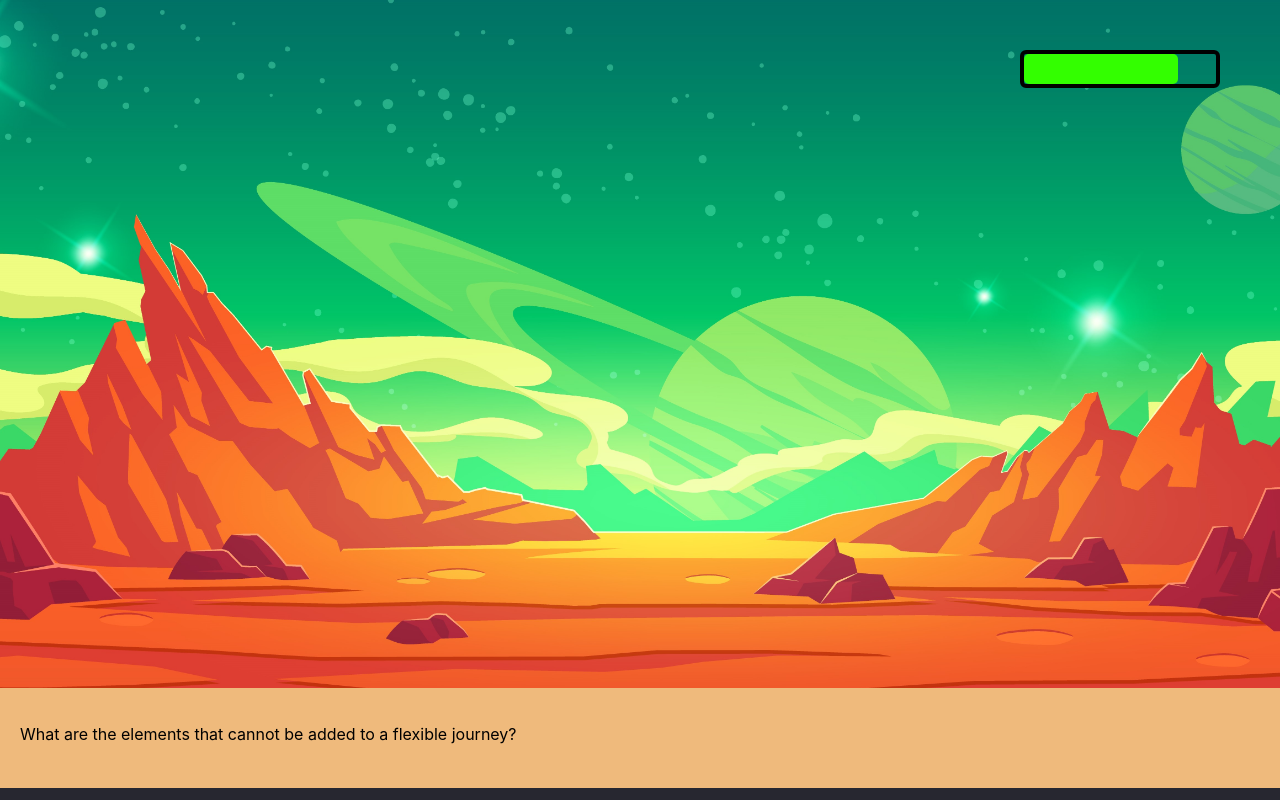
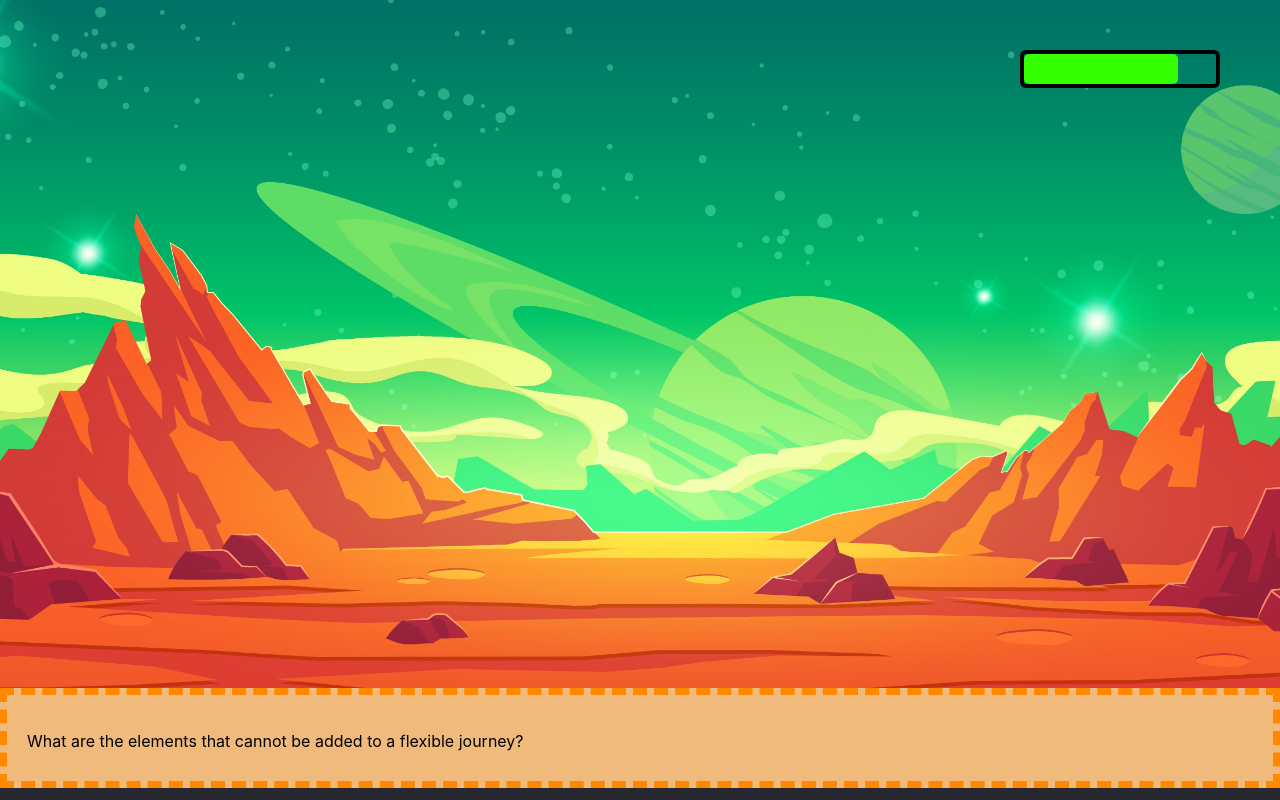
Before and after one commit to soundharsaminathan/quizzer, a React (Create React App) app: page /quiz in a window 1280 px wide. Built offline with nearby package versions, Linux system fonts and the light colour scheme.

Commit message:
add draft border for qst

```diff
--- a/src/styles/question.scss
+++ b/src/styles/question.scss
@@ -4,5 +4,6 @@
     height: 100px;
     padding: 20px;
     background-color: #efba7c;
+    border: 7px dashed #ff8800;
     bottom: 60px;
 }
```
